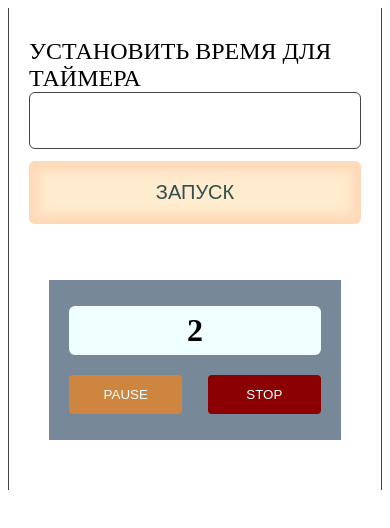
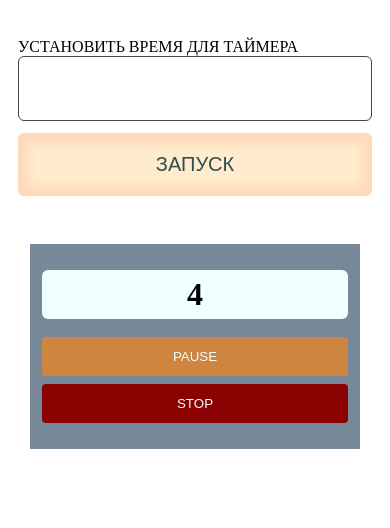
Before and after one commit to YFdevel/TimersHexlet, a plain HTML site: page index.html in a window 390 px wide. Both pictures are taken after typing "5" into the empty fields and a click on the button "ЗАПУСК". Drawn offline with Linux system fonts and the light colour scheme.

Commit message:
fix: fix adaptive

```diff
--- a/index.html
+++ b/index.html
@@ -2,6 +2,7 @@
 <html lang="en">
 <head>
     <meta charset="UTF-8">
+    <meta name="viewport" content="width=device-width, initial-scale=1.0"/>
     <title>Timers</title>
     <link rel="stylesheet" href="style.css">
 </head>
@@ -13,8 +14,8 @@
         <button type="submit" class="create__btn">Запуск</button>
     </form>
     <div class="side">
-        <ul class="timers">
-        </ul>
+        <div class="side__image"></div>
+        <ul class="timers"></ul>
     </div>
 </div>
 <template id="timer-template">
--- a/index.js
+++ b/index.js
@@ -1,5 +1,6 @@
 const timers = document.querySelector(".timers");
 const form = document.querySelector(".create");
+const image = document.querySelector(".side__image");
 const timerItemTemplate = document.querySelector('#timer-template').content.querySelector('.timers__item');
 
 class Timer {
@@ -19,7 +20,7 @@
         this.current = this.initial;
         return () => {
             this.run();
-            return --this.current;
+            return this.current;
         }
     };
 
@@ -53,8 +54,8 @@
 
     run() {
         this.timerDescriptor = setInterval(() => {
-            this.pElement.textContent = `${--this.current}`;
-            if (this.current <= 0) {
+            this.pElement.textContent = `${this.current--}`;
+            if (this.current < 0) {
                 this.remove();
             }
         }, 1000);
@@ -75,6 +76,7 @@
     const formData = new FormData(evt.target);
     const initial = Number(formData.get("create"));
     const timer = new Timer(initial);
+    image.classList.add("hidden");
     timer.createList();
     const startInterval = timer.init();
     startInterval();
--- a/style.css
+++ b/style.css
@@ -1,7 +1,8 @@
-*{
+* {
     box-sizing: border-box;
 }
-.wrapper{
+
+.wrapper {
     width: 100%;
     max-width: 1200px;
     margin: 0 auto;
@@ -12,25 +13,30 @@
     border-left: 1px solid #444444;
     border-right: 1px solid #444444;
 }
-.create{
+
+.create {
     display: flex;
     flex-direction: column;
-    flex-basis: 100%;
+    width: 45%;
+    flex: 1;
     margin-bottom: 36px;
 }
-.create__label{
+
+.create__label {
     font-size: 24px;
     font-weight: 500;
     text-transform: uppercase;
 }
-.create__input{
+
+.create__input {
     font-size: 20px;
     padding: 16px 20px 16px 12px;
     border-radius: 6px;
     border: 1px solid #444444;
     margin-bottom: 12px;
 }
-.create__btn{
+
+.create__btn {
     background: blanchedalmond;
     color: darkslategrey;
     font-size: 20px;
@@ -41,19 +47,37 @@
     box-shadow: inset 0 0 10px 10px peachpuff;
     border-radius: 6px;
 }
-.create__btn:hover{
-   opacity: 0.9;
+
+.create__btn:hover {
+    opacity: 0.9;
 }
-.side{
-    flex-basis: 100%;
+
+.side {
+    width: 42%;
 }
-.timers{
+
+.side__image {
+    background-image: url("./images/timer.png");
+    background-repeat: no-repeat;
+    background-position: center;
+    background-size: contain;
+    opacity: 0.6;
+    width: 100%;
+    height: 100%;
+}
+
+.side__image.hidden {
+    display: none;
+}
+
+.timers {
     list-style: none;
     border-radius: 12px;
     padding: 20px;
     margin: 0;
 }
-.timers__item{
+
+.timers__item {
     width: 100%;
     display: flex;
     flex-wrap: wrap;
@@ -62,10 +86,12 @@
     gap: 10px;
     background: lightslategray;
 }
-.timers__item:not(:last-child){
+
+.timers__item:not(:last-child) {
     margin-bottom: 15px;
 }
-.timers__num{
+
+.timers__num {
     background: azure;
     font-size: 32px;
     font-weight: 600;
@@ -75,7 +101,8 @@
     width: 100%;
     margin: 0 auto 10px;
 }
-.timers__btn{
+
+.timers__btn {
     width: 45%;
     background: peru;
     color: azure;
@@ -85,6 +112,56 @@
     border-radius: 4px;
     cursor: pointer;
 }
-.timers__btn--stop{
+
+.timers__btn--stop {
     background: darkred;
 }
+
+@media (max-width: 992px) {
+    .create {
+        width: 100%;
+    }
+
+    .side {
+        width: 100%;
+    }
+}
+
+@media (max-width: 765px) {
+    .wrapper {
+        padding: 30px 10px;
+        border: 0;
+    }
+
+    .create__input {
+        font-size: 20px;
+        padding: 20px 10px 20px 10px;
+    }
+
+    .timers {
+        padding: 12px;
+    }
+
+    .timers__item {
+        padding: 26px 12px;
+        gap: 8px;
+    }
+
+    .create__label {
+        font-size: 18px;
+    }
+
+    .side__image {
+        display: none;
+    }
+}
+
+@media (max-width: 450px) {
+    .timers__btn {
+        width: 100%;
+    }
+
+    .create__label {
+        font-size: 16px;
+    }
+}
```
Also changed, not shown: images/timer.png (added).
